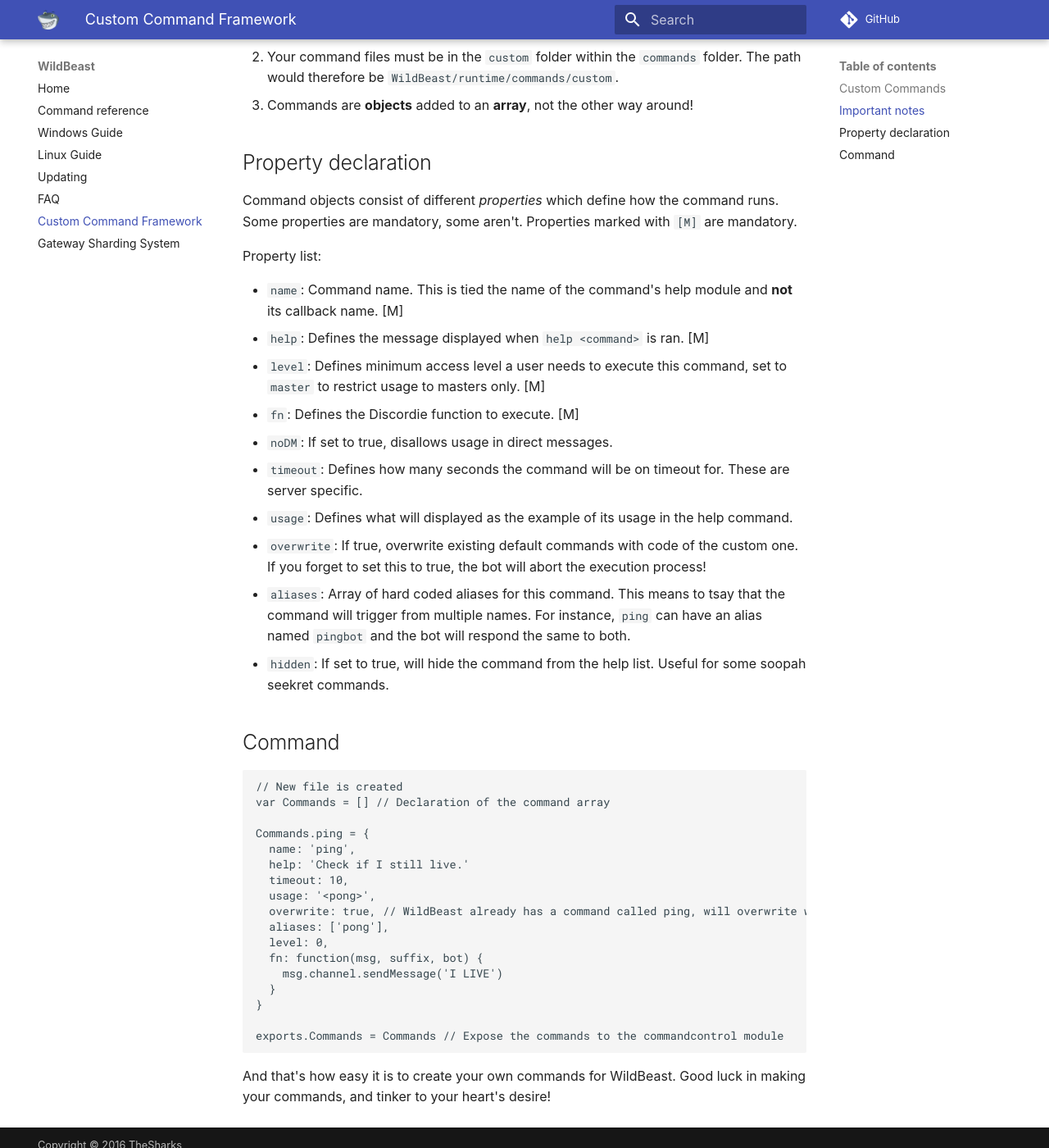
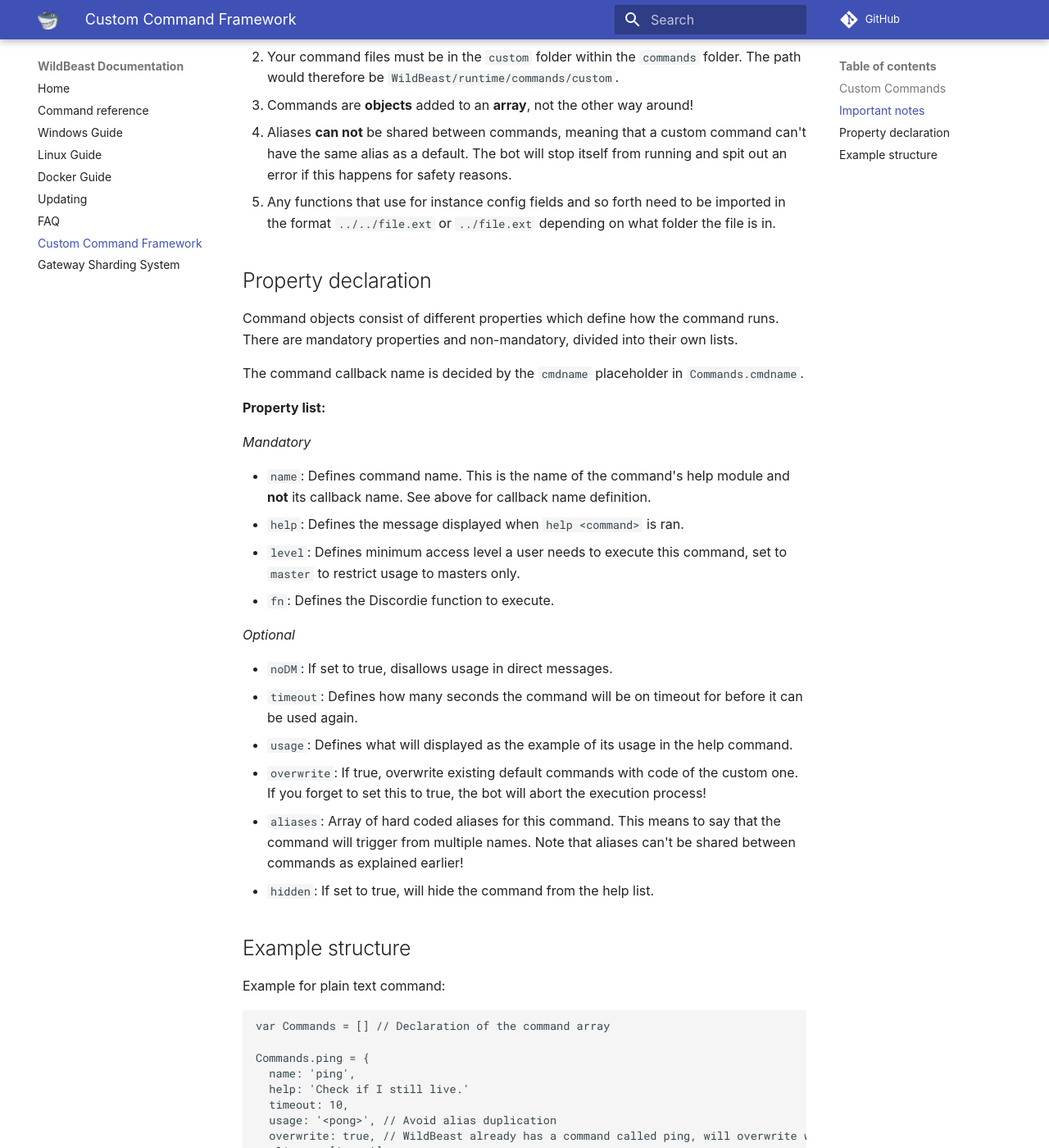
Before and after one commit to TheSharks/WildBeastDocs, an MkDocs documentation site: the page built from docs/custom_commands.md, in a window 1280 px wide and 1400 px high, scrolled down 585 px. Shown: the whole window at 82% size. Built offline with MkDocs 1.6.1 and Material for MkDocs 9.7.7, drawn with Linux system fonts in a browser that asks for light colours; some web fonts are replaced; comment, search, counter and statistics services are not loaded; old or Windows-style settings are respelled for this version of MkDocs; some of the changed text lies outside the part shown.

Commit message:
4.1.0 documentation (#13)
* Prepare for 4.1.0 RC

* Styleguide compliance, custom commands update

* Fix some errors

* Add rankup command

* Add Docker guide, remove obsolete CSE information

* Update sitemap

* Windows guide note

RethinkDB and WildBeast have to be on the same drive, cheers to Echoo for this report

````diff
--- a/docs/custom_commands.md
+++ b/docs/custom_commands.md
@@ -2,41 +2,49 @@
 
 **NOTE:** Do not come to us with questions on how to write custom commands, some basic JavaScript and programming knowledge is required. We won't give you assistance in writing your commands beyond what is listed on this page!
 
-## Custom Commands
+##Custom Commands
 Starting at version 3.0.0, WildBeast allows for the addition of user created .js files with commands, given that they are written in the **exact** same format as default files. This page provides you with the tools you need to create your own commands.
 
-## Important notes
+##Important notes
 1. Files need to declare commands to an array, and the array **needs** to be exported as `Commands`.
 2. Your command files must be in the `custom` folder within the `commands` folder. The path would therefore be `WildBeast/runtime/commands/custom`.
 3. Commands are **objects** added to an **array**, not the other way around!
+4. Aliases **can not** be shared between commands, meaning that a custom command can't have the same alias as a default. The bot will stop itself from running and spit out an error if this happens for safety reasons.
+5. Any functions that use for instance config fields and so forth need to be imported in the format `../../file.ext` or `../file.ext` depending on what folder the file is in.
 
-## Property declaration
-Command objects consist of different *properties* which define how the command runs.
-Some properties are mandatory, some aren't. Properties marked with `[M]` are mandatory.
+##Property declaration
+Command objects consist of different properties which define how the command runs. There are mandatory properties and non-mandatory, divided into their own lists.
 
-Property list:
+The command callback name is decided by the `cmdname` placeholder in `Commands.cmdname`.
 
-- `name`: Command name. This is tied the name of the command's help module and **not** its callback name. [M]
-- `help`: Defines the message displayed when `help <command>` is ran. [M]
-- `level`: Defines minimum access level a user needs to execute this command, set to `master` to restrict usage to masters only. [M]
-- `fn`: Defines the Discordie function to execute. [M]
+**Property list:**
+
+*Mandatory*
+
+- `name`: Defines command name. This is the name of the command's help module and **not** its callback name. See above for callback name definition.
+- `help`: Defines the message displayed when `help <command>` is ran.
+- `level`: Defines minimum access level a user needs to execute this command, set to `master` to restrict usage to masters only.
+- `fn`: Defines the Discordie function to execute.
+
+*Optional*
+
 - `noDM`: If set to true, disallows usage in direct messages.
-- `timeout`: Defines how many seconds the command will be on timeout for. These are server specific.
+- `timeout`: Defines how many seconds the command will be on timeout for before it can be used again.
 - `usage`: Defines what will displayed as the example of its usage in the help command.
 - `overwrite`: If true, overwrite existing default commands with code of the custom one. If you forget to set this to true, the bot will abort the execution process!
-- `aliases`: Array of hard coded aliases for this command. This means to tsay that the command will trigger from multiple names. For instance, `ping` can have an alias named `pingbot` and the bot will respond the same to both.
-- `hidden`: If set to true, will hide the command from the help list. Useful for some soopah seekret commands.
+- `aliases`: Array of hard coded aliases for this command. This means to say that the command will trigger from multiple names. Note that aliases can't be shared between commands as explained earlier!
+- `hidden`: If set to true, will hide the command from the help list.
 
-## Command
+##Example structure
+Example for plain text command:
 ```js
-// New file is created
 var Commands = [] // Declaration of the command array
 
 Commands.ping = {
   name: 'ping',
   help: 'Check if I still live.'
   timeout: 10,
-  usage: '<pong>',
+  usage: '<pong>', // Avoid alias duplication
   overwrite: true, // WildBeast already has a command called ping, will overwrite with this
   aliases: ['pong'],
   level: 0,
@@ -47,5 +55,29 @@
 
 exports.Commands = Commands // Expose the commands to the commandcontrol module
 ```
+Example for command with import:
+```js
+var Commands = [] // Declaration of the command array
+var config = require('../../config.json') // Import config
+
+Commands.isbot = {
+  name: 'isbot',
+  help: 'Retrieve if bot is running with token.'
+  timeout: 30,
+  // No overwrites or so forth, so not included
+  aliases: ['bot'],
+  level: master,
+  fn: function(msg, suffix, bot) {
+  	if (config.isbot === true) {
+    	msg.channel.sendMessage('I am currently running on a bot account.')
+	}
+	else {
+		msg.channel.sendMessage('I am currently not running on a bot account.')
+	}
+  }
+}
+
+exports.Commands = Commands // Expose the commands to the commandcontrol module
+```
 
 And that's how easy it is to create your own commands for WildBeast. Good luck in making your commands, and tinker to your heart's desire!
--- a/mkdocs.yml
+++ b/mkdocs.yml
@@ -1,8 +1,8 @@
 # MkDocs config options
 
 # Meta
-site_name: 'WildBeast'
-site_description: 'Documentation'
+site_name: 'WildBeast Documentation'
+site_description: 'Welcome to the WB documentation'
 site_author: 'TheSharks'
 
 # Sitemap
@@ -11,6 +11,7 @@
   - Command reference: 'commands.md'
   - Windows Guide: 'install_windows.md'
   - Linux Guide: 'install_linux.md'
+  - Docker Guide: 'install_docker.md'
   - Updating: 'updating.md'
   - FAQ: 'faq.md'
   - Custom Command Framework: 'custom_commands.md'
````
Also changed, not shown: docs/commands.md (+2 -0 lines), docs/index.md (+3 -2 lines), docs/install_docker.md (added, +219 -0 lines), docs/install_linux.md (+1 -4 lines), docs/install_windows.md (+5 -9 lines).
